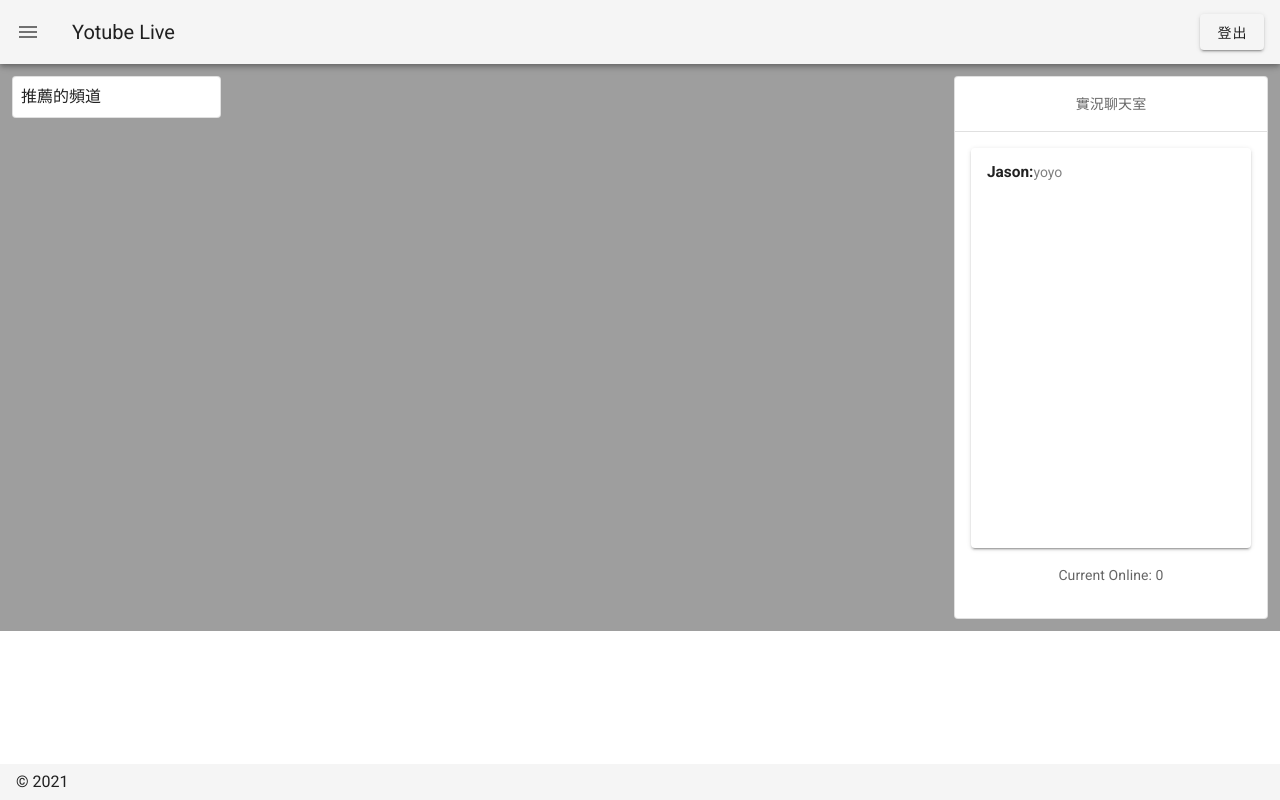
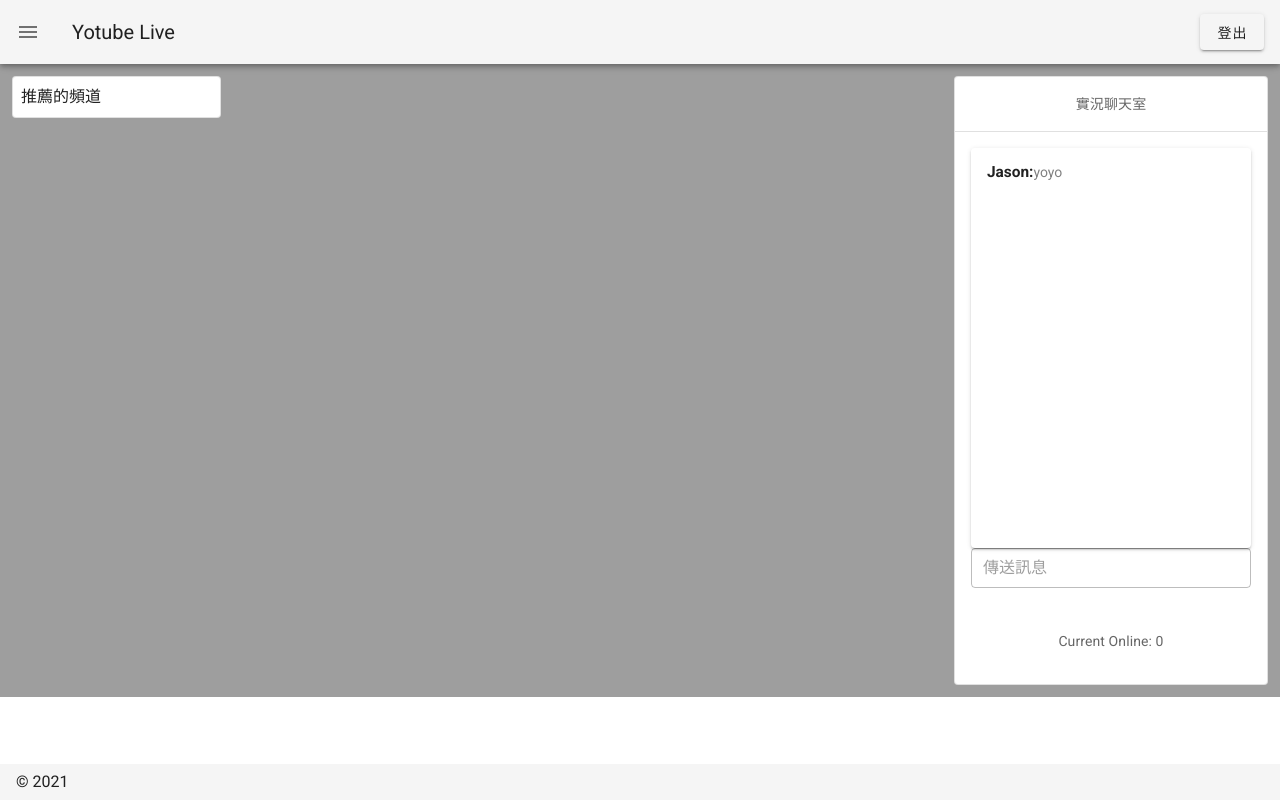
Before and after one commit to jasonliu9672/yotube, a Nuxt app in the folder frontend/: page /watchStream in a window 1280 px wide. Built offline with nearby package versions, Linux system fonts and the light colour scheme.

Commit message:
[Fix] Need to login to chat

```diff
--- a/frontend/pages/watchStream.vue
+++ b/frontend/pages/watchStream.vue
@@ -24,7 +24,7 @@
                 </template>
               </v-list>
             </v-card>
-            <v-text-field v-if="isLogin" v-model="message" @keyup.enter="sendMessage"
+            <v-text-field :disabled="!isLogin" v-model="message" @keyup.enter="sendMessage"
               placeholder="傳送訊息"
               outlined
               dense
@@ -57,10 +57,12 @@ export default {
   },
   created() {
     if (this.$store.getters['user/status'] === 'success') this.isLogin = true;
+    socket.emit("newConnect");
     socket.on("newMessage", (message) => {
       this.messages.push(message);
     });
     socket.on("online", (onlineCount) => {
+      console.log("online: ", onlineCount)
       this.onlineCount = onlineCount;
     });
   },
--- a/frontend/store/user.js
+++ b/frontend/store/user.js
@@ -5,6 +5,7 @@ import { deleteAuthHeader } from "../utils/request"
 export const state = () => ({
     status: '',
     token: Cookies.get('token') || '',
+    username: ''
 })
 
 export const mutations = {
```
Also changed, not shown: 1 other file (tests, documents, lock files or other folders).
